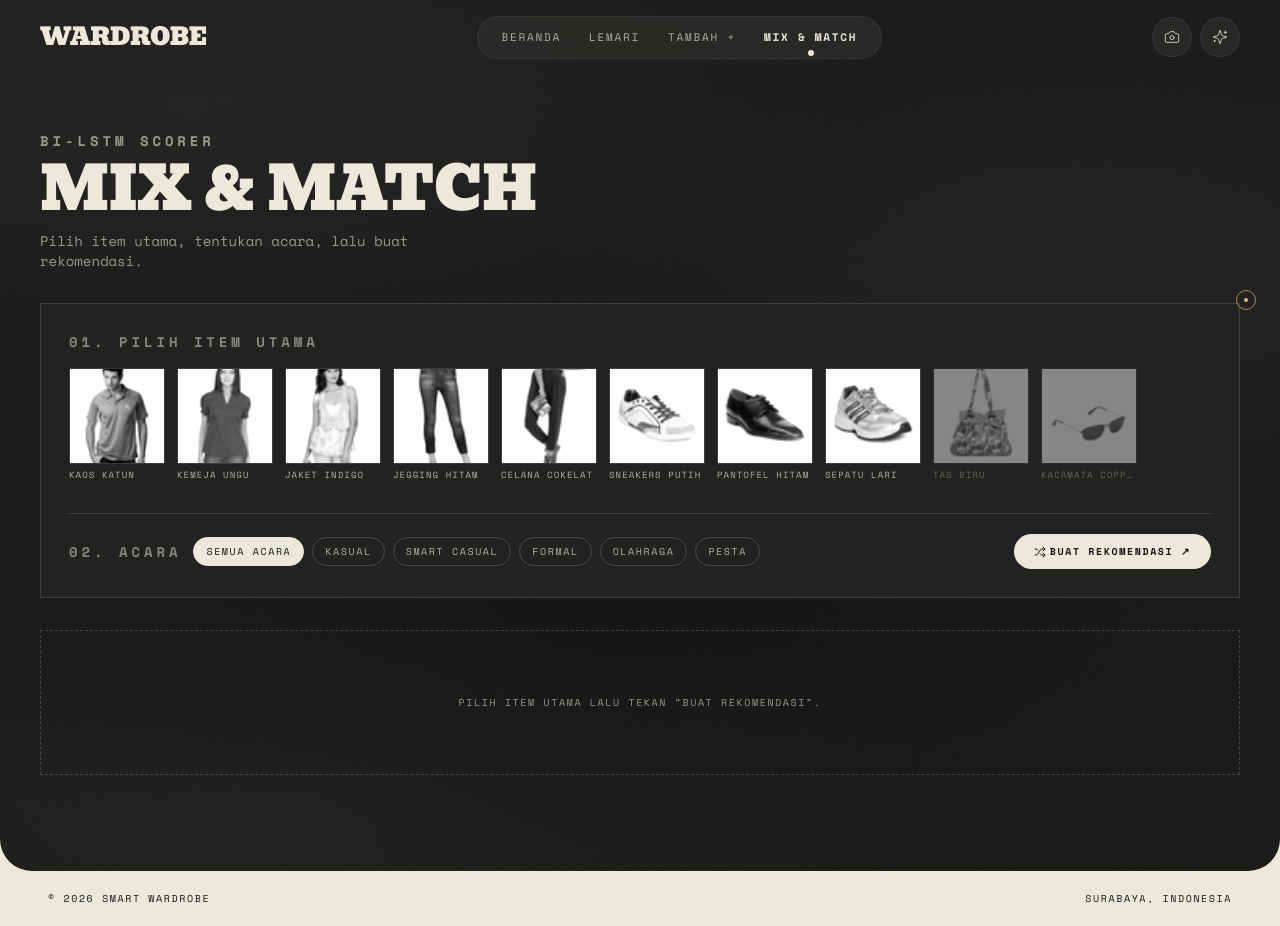
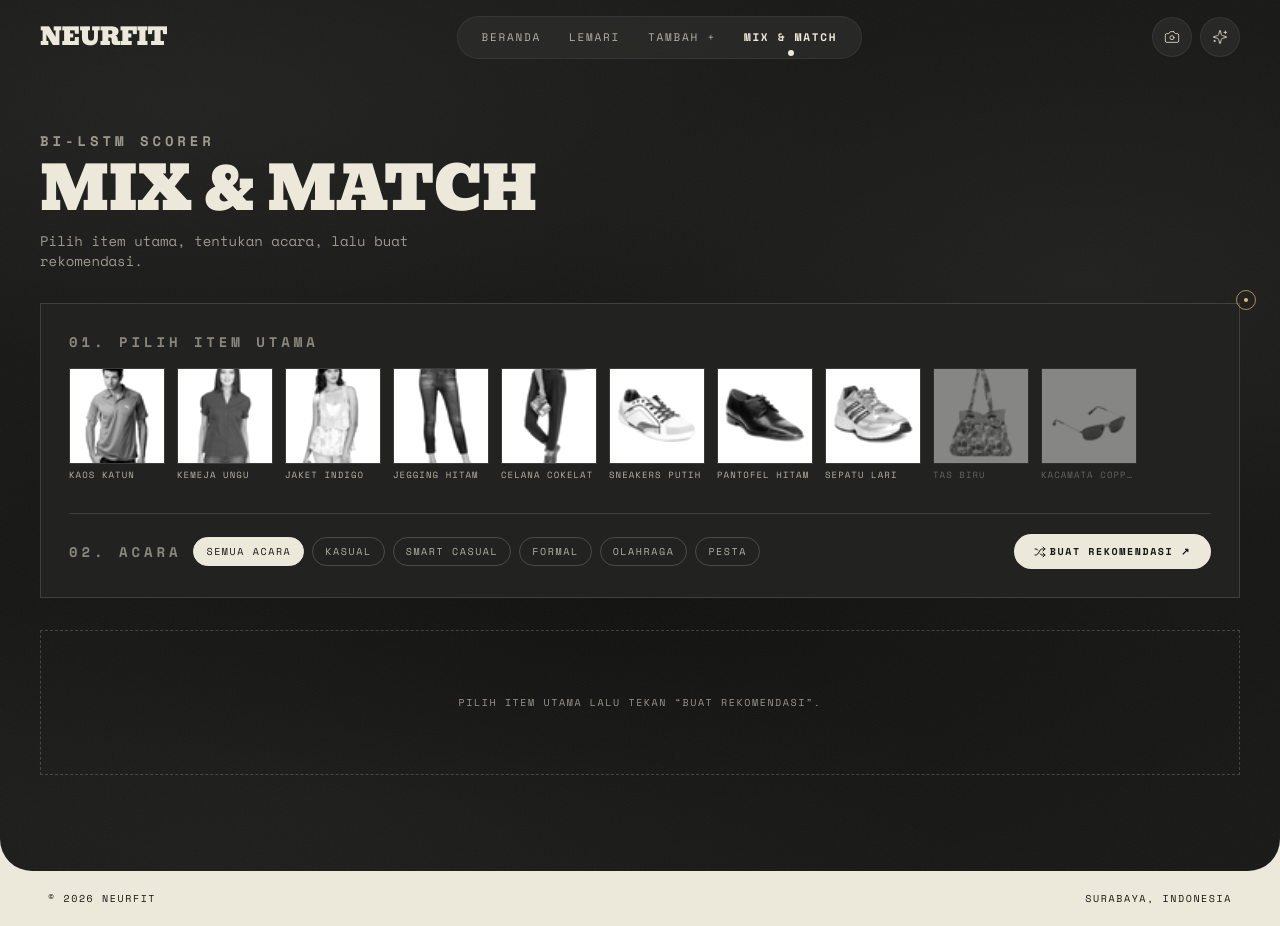
Before and after one commit to Chrissaulin/NEURFIT, a React (Vite) app in the folder frontend/: page /mix in a window 1280 px wide. Built offline with nearby package versions, Linux system fonts and the light colour scheme.

Commit message:
fix(frontend): rename brand to NeurFit

```diff
--- a/frontend/index.html
+++ b/frontend/index.html
@@ -9,7 +9,7 @@
       href="https://fonts.googleapis.com/css2?family=Bevan&family=Space+Mono:ital,wght@0,400;0,700;1,400&display=swap"
       rel="stylesheet"
     />
-    <title>Smart Wardrobe — MOJAVE Editorial</title>
+    <title>NeurFit</title>
   </head>
   <body>
     <div id="root"></div>
--- a/frontend/src/components/AppShell.tsx
+++ b/frontend/src/components/AppShell.tsx
@@ -88,7 +88,7 @@ export default function AppShell({ children }: { children: ReactNode }) {
       </div>
 
       <div className="flex items-center justify-between bg-bone px-6 py-5 text-[10px] uppercase tracking-[0.16em] text-coal sm:px-12">
-        <span>© 2026 SMART WARDROBE</span>
+        <span>© 2026 NEURFIT</span>
         <span className="hidden sm:inline">SURABAYA, INDONESIA</span>
       </div>
     </div>
--- a/frontend/src/lib/i18n.ts
+++ b/frontend/src/lib/i18n.ts
@@ -1,5 +1,5 @@
 export const t = {
-  brand: 'WARDROBE',
+  brand: 'NEURFIT',
   nav: {
     home: 'Beranda',
     closet: 'Lemari',
--- a/frontend/src/pages/HomePage.tsx
+++ b/frontend/src/pages/HomePage.tsx
@@ -112,7 +112,7 @@ export default function HomePage() {
             className="text-center font-slab uppercase leading-[0.88] tracking-[-0.02em] text-bone"
             style={{ fontSize: 'clamp(3.3rem, 13.8vw, 13.5rem)' }}
           >
-            WARDROBE
+            NEURFIT
           </h1>
         </Reveal>
       </div>
@@ -284,7 +284,7 @@ export default function HomePage() {
           <Reveal className="lg:col-span-5">
             <GarmentImage
               src="/demo/bottom-1.jpg"
-              alt="Tentang Smart Wardrobe"
+              alt="Tentang NeurFit"
               slot="bottom"
               className="aspect-[16/10] w-full border border-bone/15"
             />
@@ -292,7 +292,7 @@ export default function HomePage() {
           <Reveal delay={0.15} className="lg:col-span-7">
             <Eyebrow>ABOUT US</Eyebrow>
             <p className="mt-4 text-sm leading-[1.9] text-bone/75 sm:text-base">
-              Smart Wardrobe adalah lemari digital yang memahami isi pakaianmu. Model{' '}
+              NeurFit adalah lemari digital yang memahami isi pakaianmu. Model{' '}
               <span className="text-bone">MobileNetV2 CNN</span> membaca foto dan menebak jenis, warna, serta
               acara; <span className="text-bone">Bidirectional LSTM</span> menilai kecocokan antar potongan dari
               embedding visual. Semua berjalan lokal — fotomu tidak pernah meninggalkan perangkat.
@@ -307,7 +307,7 @@ export default function HomePage() {
             className="text-center font-slab uppercase leading-[0.88] tracking-[-0.02em] text-bone"
             style={{ fontSize: 'clamp(3.3rem, 13.8vw, 13.5rem)' }}
           >
-            WARDROBE
+            NEURFIT
           </h2>
         </Reveal>
         <div className="mt-12 grid grid-cols-2 gap-8 border-t border-bone/15 pt-10 sm:grid-cols-4">
```
